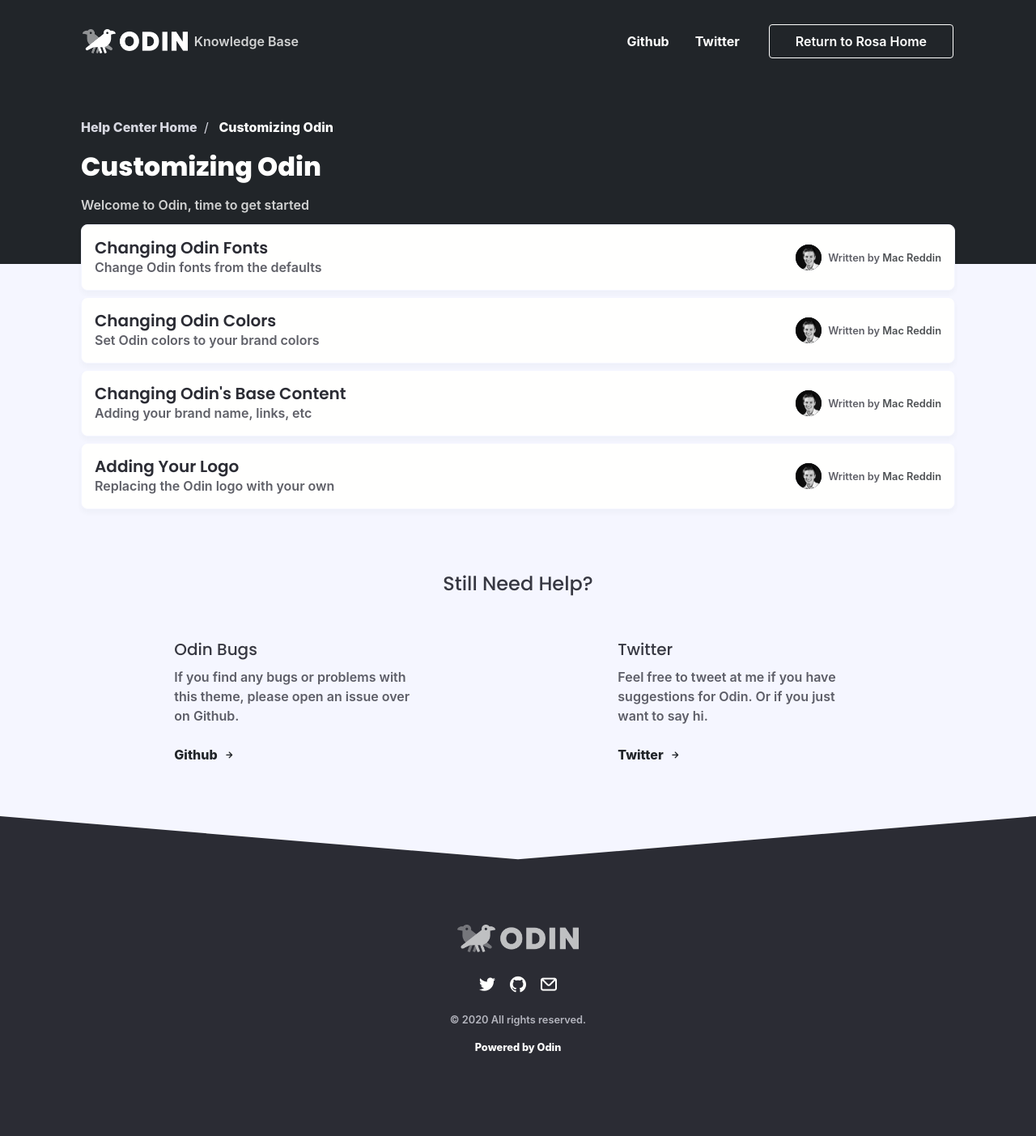
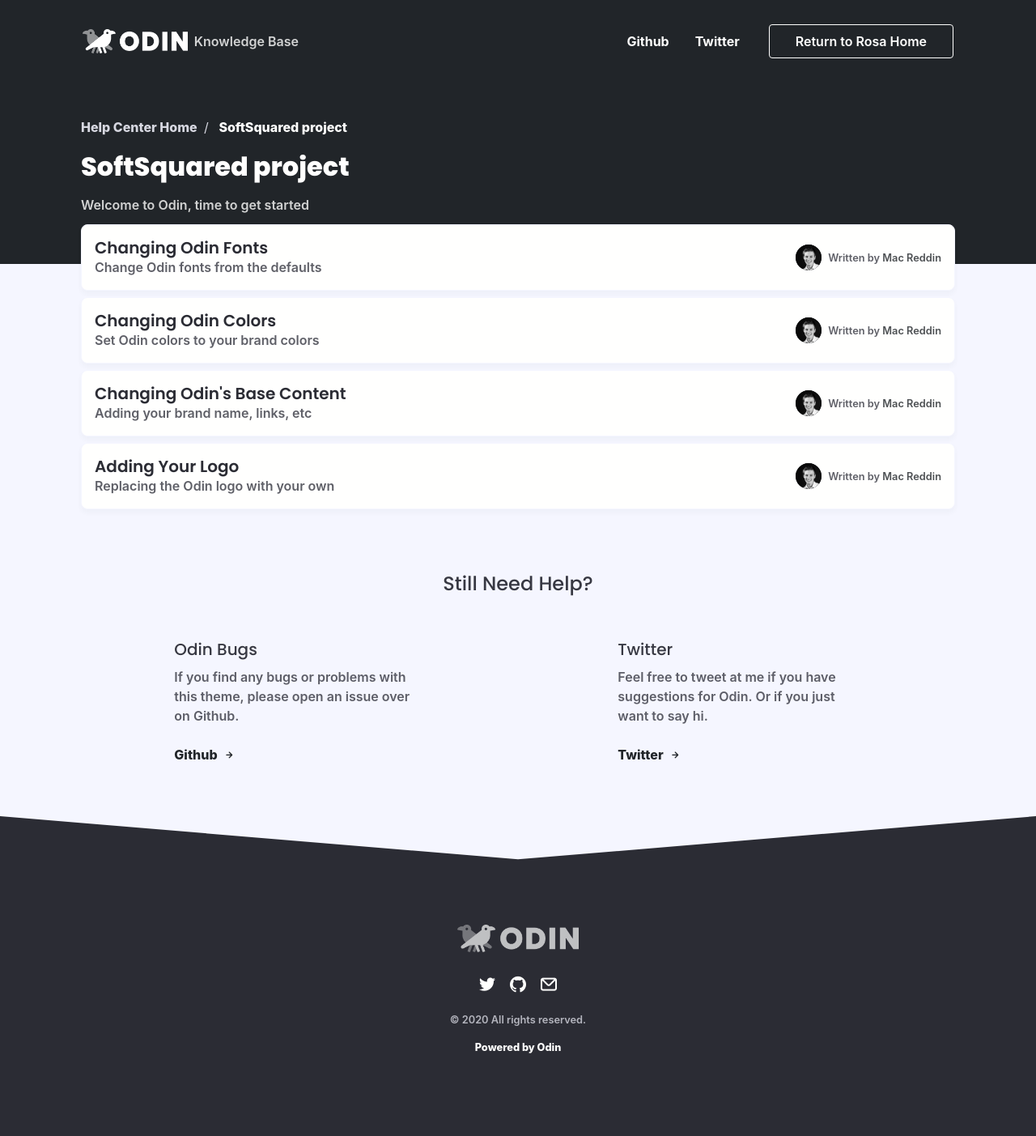
Before and after one commit to superZina/superZina.github.io, a Jekyll site: the page built from customizing-odin.html, in a window 1280 px wide. Shown: the whole page at 81% size. Built offline with Jekyll 4.4.1, drawn with Linux system fonts in a browser that asks for light colours; nearby versions of some CDN libraries; some web fonts are replaced; comment, search, counter and statistics services are not loaded.

Commit message:
카테고리 이름 변경

```diff
--- a/_data/category_list.yml
+++ b/_data/category_list.yml
@@ -2,11 +2,11 @@
 
 
 getting-started:
-  name: Getting Started
+  name: Project 2
   description: Welcome to Odin, time to get started
 using-odin:
-  name: Using Odin
+  name: Project 1
   description: Welcome to Odin, time to get started
 customizing-odin:
-  name: Customizing Odin
+  name: SoftSquared project
   description: Welcome to Odin, time to get started
--- a/customizing-odin.html
+++ b/customizing-odin.html
@@ -1,7 +1,7 @@
 ---
 layout: category
 category: customizing-odin
-title: Customizing Odin
+title: Project 1
 ---
 
 {% for post in site.categories.customizing-odin %}
```
